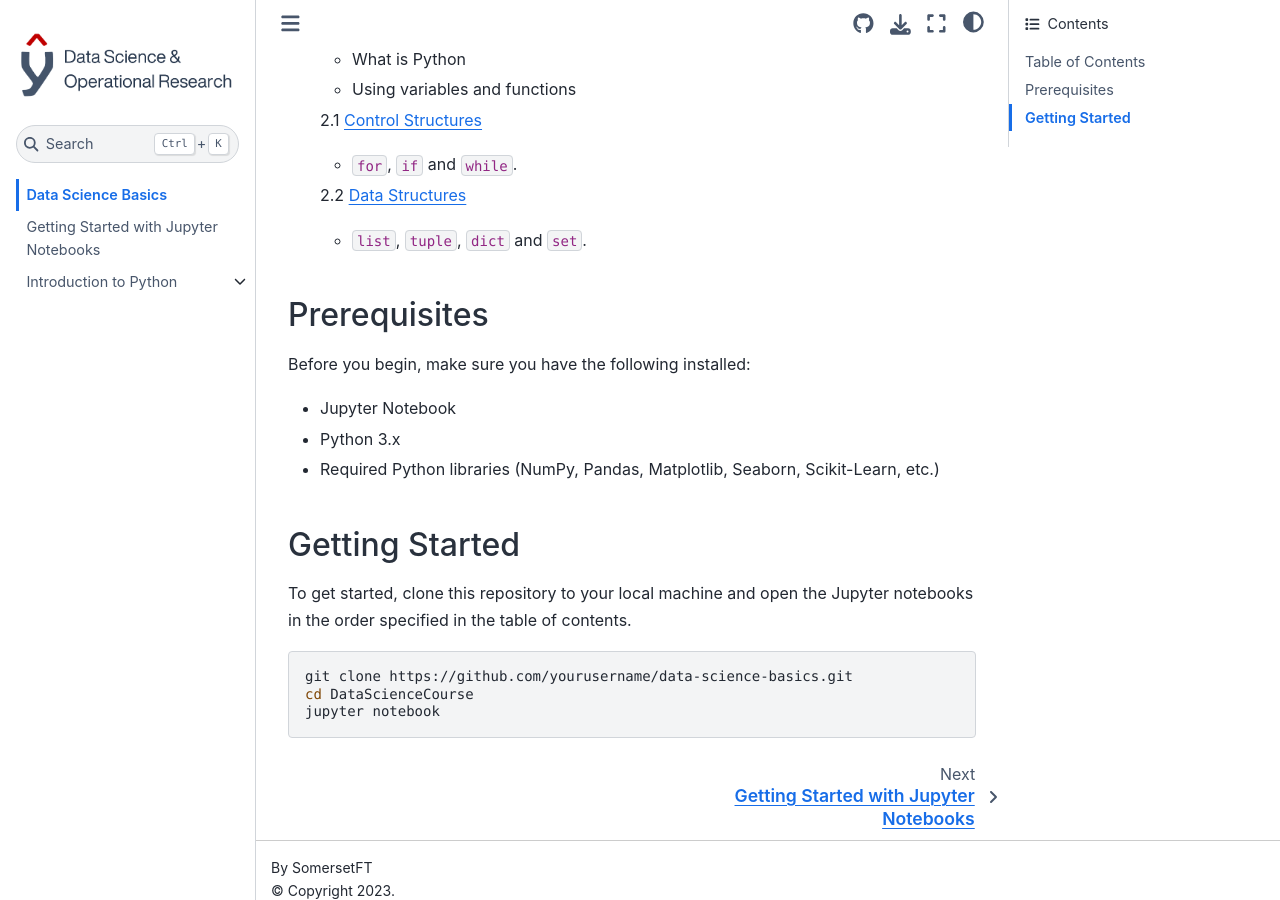
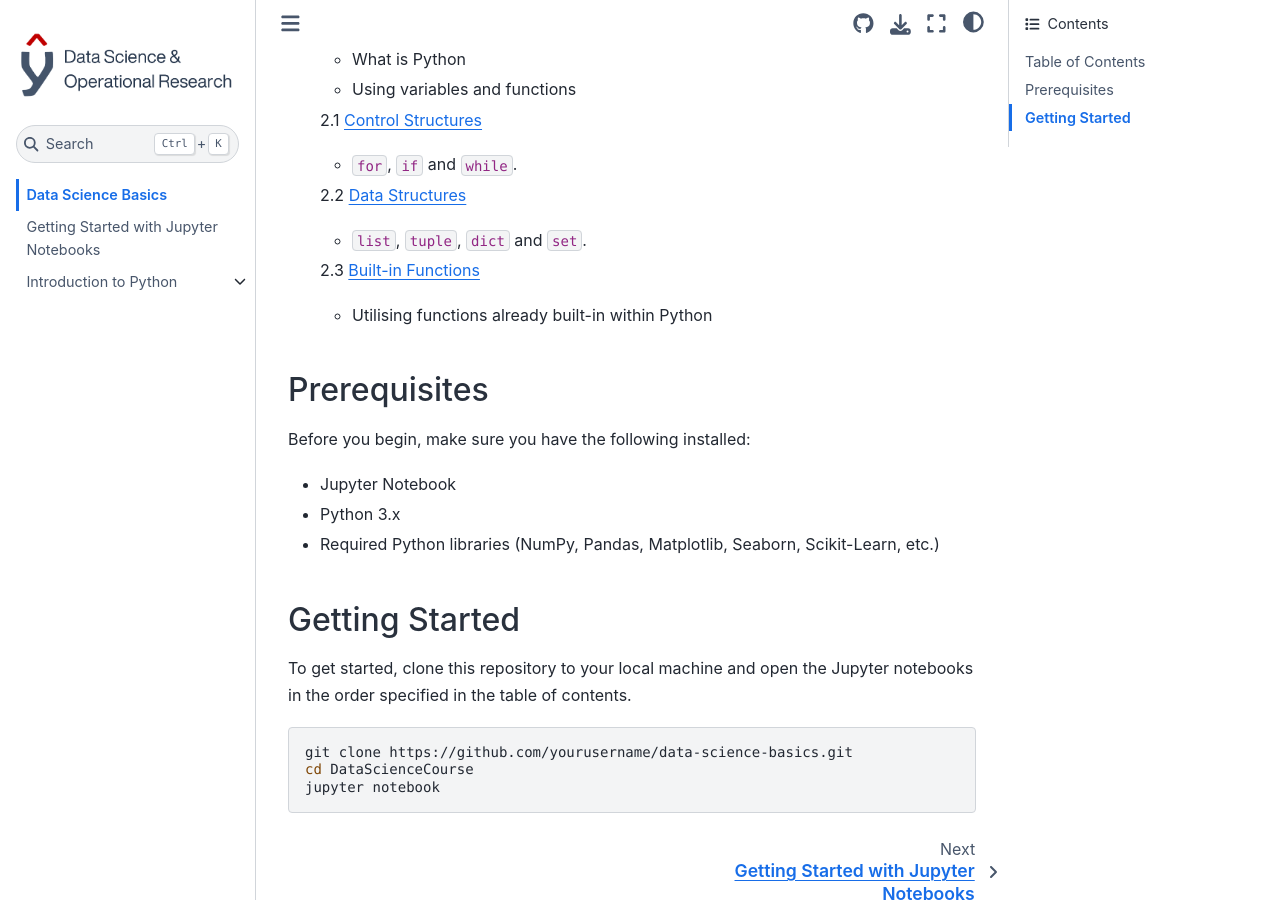
Before and after one commit to SomersetNHSFoundationTrust/DataScienceCourse, a Jupyter Book: the page built from README.md, in a window 1280 px wide and 900 px high, scrolled down 440 px. Built offline with Jupyter Book 1.0.4 settings and Sphinx 7.4.7 and the Sphinx Book theme 1.1.4, drawn with Linux system fonts in a browser that asks for light colours.

Commit message:
Built-ins

```diff
--- a/README.md
+++ b/README.md
@@ -21,6 +21,9 @@ Anyone is welcome to read through the content here, if you find it useful, consi
    2.2 [Data Structures](Content/Introduction_to_Python3.ipynb)
    - `list`, `tuple`, `dict` and `set`.
 
+   2.3 [Built-in Functions](Content/Introduction_to_Python4.ipynb)
+      - Utilising functions already built-in within Python
+
 ## Prerequisites
 
 Before you begin, make sure you have the following installed:
--- a/_toc.yml
+++ b/_toc.yml
@@ -6,3 +6,4 @@ chapters:
     sections:
       - file: Content/Introduction_to_Python2
       - file: Content/Introduction_to_Python3
+      - file: Content/Introduction_to_Python4
```
Also changed, not shown: Content/Introduction_to_Python4.ipynb (added).
